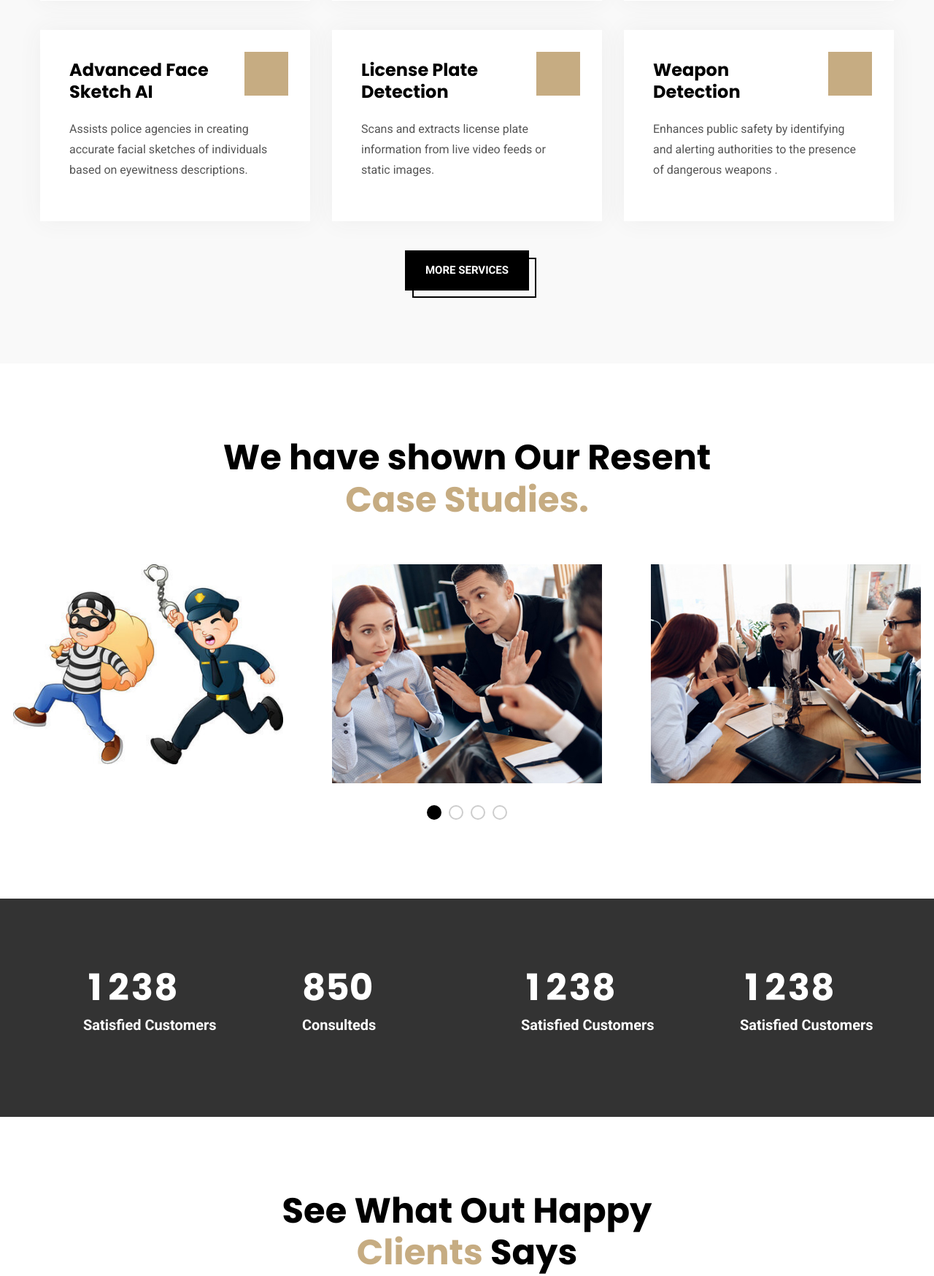
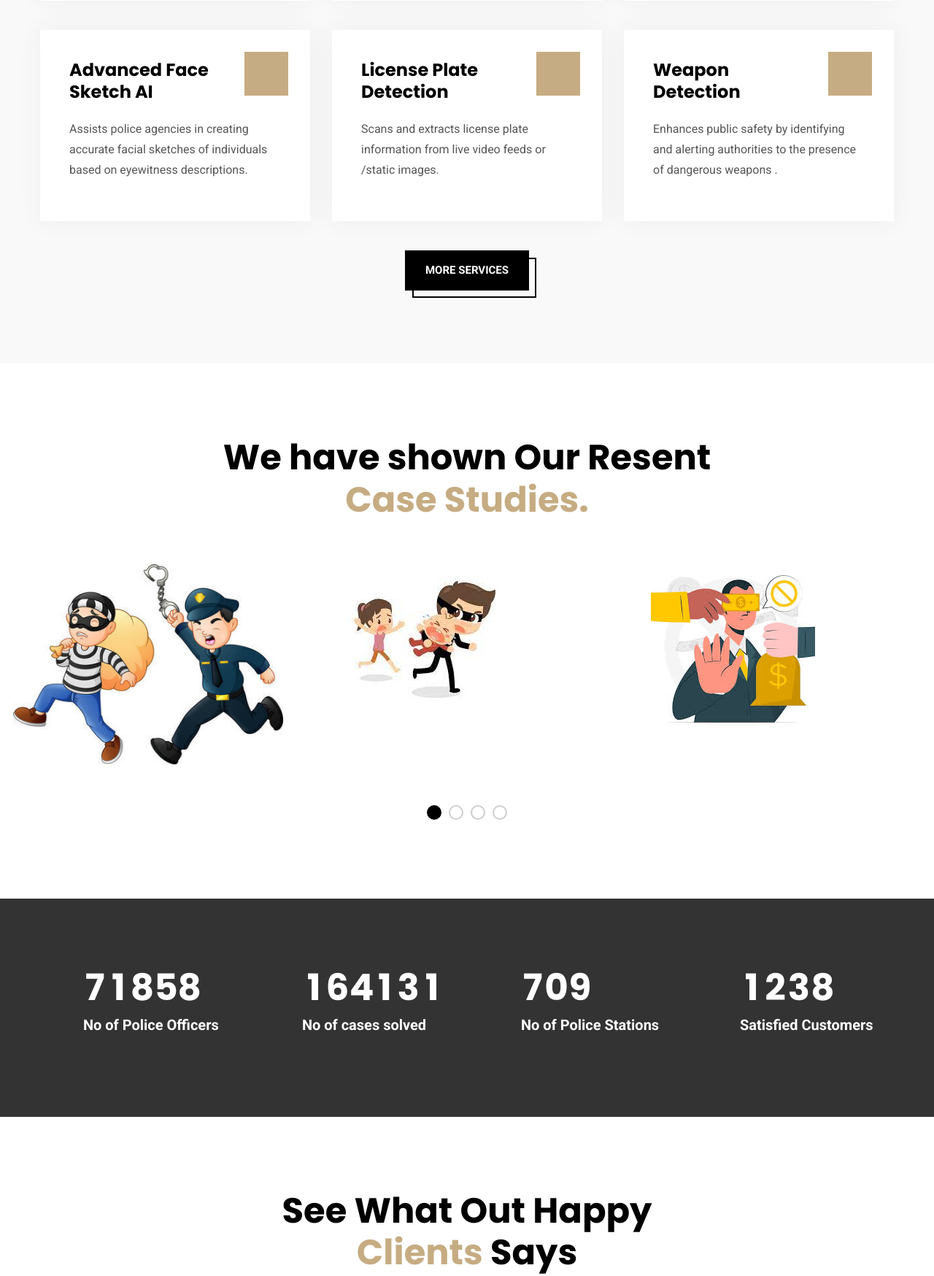
Before and after one commit to HARSHANKUMARHRK/RJPOLICE_HACK_1536_Pip-Install-TeamName_3, a Flask app: template templates/home.html in a window 1280 px wide. Shown: the part 2294-4042 px from the top of the page at 73% size. Run offline with Flask 3, Linux system fonts and the light colour scheme; the template is opened without the code that fills it, so the values that code supplies are empty; some libraries are stand-ins or nearby versions; some web fonts are replaced.

Commit message:
content added

```diff
--- a/templates/home.html
+++ b/templates/home.html
@@ -5,21 +5,21 @@
 <head>
 	<meta charset="UTF-8">
 	<title>Home Page 4</title>
-	<link rel="shortcut icon" href="static/img/logo/ficon.png" type="image/x-icon">
+	<link rel="shortcut icon" href="/static/img/logo/ficon.png" type="image/x-icon">
 	<meta name="author" content="themexriver">
 	<meta name="description" content="Rexlaw - Law Attorney HTML Template">
 	<meta name="keywords" content="	accountant, adviser, advocate, attorney, barrister, business, consultant, counsel, finance, justice, law, law firm, lawyer, legal, solicitor">
 	<!-- Mobile Specific Meta -->
 	<meta name="viewport" content="width=device-width, initial-scale=1">
 
-	<link rel="stylesheet" href="static/css/owl.carousel.css">
-	<link rel="stylesheet" href="static/css/fontawesome-all.css">
-	<link rel="stylesheet" href="static/css/animate.css">
-	<link rel="stylesheet" href="static/css/home-icon-4.css">
-	<link rel="stylesheet" href="static/css/bootstrap.min.css">
-	<link rel="stylesheet" href="static/css/video.min.css">
-	<link rel="stylesheet" href="static/css/odometer-theme-default.css">
-	<link rel="stylesheet" href="static/css/style.css">
+	<link rel="stylesheet" href="/static/css/owl.carousel.css">
+	<link rel="stylesheet" href="/static/css/fontawesome-all.css">
+	<link rel="stylesheet" href="/static/css/animate.css">
+	<link rel="stylesheet" href="/static/css/home-icon-4.css">
+	<link rel="stylesheet" href="/static/css/bootstrap.min.css">
+	<link rel="stylesheet" href="/static/css/video.min.css">
+	<link rel="stylesheet" href="/static/css/odometer-theme-default.css">
+	<link rel="stylesheet" href="/static/css/style.css">
 </head>
 
 <body>
@@ -46,7 +46,7 @@
 		<div class="header_main_menu_wrap clearfix">
 			<div class="container">
 				<div class="brand_logo float-left">
-					<a href="#"><img src="static/img/home-4/Rajasthan_Police.jpg" alt="logo"></a>
+					<a href="#"><img src="/static/img/home-4/Rajasthan_Police.jpg" alt="logo"></a>
 				</div>
 				<div class="rx_menu_item">
 					<nav class="rx_main_navigation ul-li">
@@ -97,7 +97,7 @@
 								<i class="fas fa-times"></i>
 							</div>
 							<div class="m-brand-logo text-center">
-								<a href="%21.html#"><img src="static/img/home-4/logo/logo1.png" alt=""></a>
+								<a href="%21.html#"><img src="/static/img/home-4/logo/logo1.png" alt=""></a>
 							</div>
 							<nav class="rx-mobile-main-navigation  clearfix ul-li">
 								<ul id="m-main-nav" class="navbar-nav text-capitalize clearfix">
@@ -139,7 +139,7 @@
 		<div id="slider_id" class="slider_style_four">
 			<div class="slider_content_wrap position-relative">
 				<div class="background_overlay"></div>
-				<div class="rx_slider_img img-zooming" data-background="static/img/home-4/slider/s1.jpg"></div>
+				<div class="rx_slider_img img-zooming" data-background="/static/img/home-4/slider/s1.jpg"></div>
 				<div class="container">
 					<div class="rx_slider_text_img_area position-relative">
 						<div class="rx_slider_text headline pera-content">
@@ -151,14 +151,14 @@
 							<a href="#">Our Expert Team</a>
 						</div>
 						<!-- <div class="rx_slider_side_img">
-							<img src="static/img/home-4/slider/s-side.png" alt="">
+							<img src="/static/img/home-4/slider/s-side.png" alt="">
 						</div> -->
 					</div>
 				</div>
 			</div>
 			<div class="slider_content_wrap position-relative">
 				<div class="background_overlay"></div>
-				<div class="rx_slider_img img-zooming" data-background="static/img/home-4/slider/s1.jpg"></div>
+				<div class="rx_slider_img img-zooming" data-background="/static/img/home-4/slider/s1.jpg"></div>
 				<div class="container">
 					<div class="rx_slider_text_img_area position-relative">
 						<div class="rx_slider_text headline pera-content">
@@ -170,14 +170,14 @@
 							<a href="#">Our Expert Team</a>
 						</div>
 						<!-- <div class="rx_slider_side_img">
-							<img src="static/img/home-4/slider/s-side.png" alt="">
+							<img src="/static/img/home-4/slider/s-side.png" alt="">
 						</div> -->
 					</div>
 				</div>
 			</div>
 			<div class="slider_content_wrap position-relative">
 				<div class="background_overlay"></div>
-				<div class="rx_slider_img img-zooming" data-background="static/img/home-4/slider/s1.jpg"></div>
+				<div class="rx_slider_img img-zooming" data-background="/static/img/home-4/slider/s1.jpg"></div>
 				<div class="container">
 					<div class="rx_slider_text_img_area position-relative">
 						<div class="rx_slider_text headline pera-content">
@@ -189,7 +189,7 @@
 							<a href="#">Our Expert Team</a>
 						</div>
 						<!-- <div class="rx_slider_side_img">
-							<img src="static/img/home-4/slider/s-side.png" alt="">
+							<img src="/static/img/home-4/slider/s-side.png" alt="">
 						</div> -->
 					</div>
 				</div>
@@ -254,7 +254,7 @@
 					<div class="col-lg-6 wow fadeInLeft" data-wow-delay="0ms" data-wow-duration="1000ms">
 						<div class="rx-about-award-img position-relative">
 							<div class="rx-about-img-wrap">
-								<img src="static/img/home-4/about/ab.jpg" alt="">
+								<img src="/static/img/home-4/about/ab.jpg" alt="">
 							</div>
 							<div class="rx-about-award-text">
 								<i class="fas fa-trophy"></i> <span>Experiences of 25+ years</span>
@@ -344,7 +344,7 @@
 						<div class="rx-practice-icon-text position-relative">
 							<div class="rx-practice-text headline">
 								<h3><a href="#">License Plate Detection</a></h3>
-								<p>Scans and extracts license plate information from live video feeds or static images.</p>
+								<p>Scans and extracts license plate information from live video feeds or /static images.</p>
 							</div>
 							<div class="rx-practice-icon text-center">
 								<i class="flaticon-crossed-arrows"></i>
@@ -385,7 +385,7 @@
 				<div class="rx-portfolio-innerbox position-relative">
 					<div class="rx-portfolio-border"></div>
 					<div class="rx-portfolio-img position-relative">
-						<img src="static/img/home-4/portfolio/thief.jpg" alt="">
+						<img src="/static/img/home-4/portfolio/thief.jpg" alt="">
 					</div>
 					<div class="rx-portfolio-text headline">
 						<span class="text-uppercase"><a href="#">Robbery</a></span>
@@ -398,7 +398,7 @@
 				<div class="rx-portfolio-innerbox position-relative">
 					<div class="rx-portfolio-border"></div>
 					<div class="rx-portfolio-img position-relative">
-						<img src="static/img/home-4/portfolio/prt2.jpg" alt="">
+						<img src="/static/img/home-4/portfolio/kidnapping.jpeg" alt="">
 					</div>
 					<div class="rx-portfolio-text headline">
 						<span class="text-uppercase"><a href="#">Violent Crimes</a></span>
@@ -411,7 +411,7 @@
 				<div class="rx-portfolio-innerbox position-relative">
 					<div class="rx-portfolio-border"></div>
 					<div class="rx-portfolio-img position-relative">
-						<img src="static/img/home-4/portfolio/prt3.jpg" alt="">
+						<img src="/static/img/home-4/portfolio/corruption.jpeg" alt="">
 					</div>
 					<div class="rx-portfolio-text headline">
 						<span class="text-uppercase"><a href="#">White-Collar Crimes</a></span>
@@ -424,7 +424,7 @@
 				<div class="rx-portfolio-innerbox position-relative">
 					<div class="rx-portfolio-border"></div>
 					<div class="rx-portfolio-img position-relative">
-						<img src="static/img/home-4/portfolio/prt4.jpg" alt="">
+						<img src="/static/img/home-4/portfolio/trafficing.jpeg" alt="">
 					</div>
 					<div class="rx-portfolio-text headline">
 						<span class="text-uppercase"><a href="#">Drug Offenses</a></span>
@@ -437,7 +437,7 @@
 				<div class="rx-portfolio-innerbox position-relative">
 					<div class="rx-portfolio-border"></div>
 					<div class="rx-portfolio-img position-relative">
-						<img src="static/img/home-4/portfolio/prt5.jpg" alt="">
+						<img src="/static/img/home-4/portfolio/prt5.jpg" alt="">
 					</div>
 					<div class="rx-portfolio-text headline">
 						<span class="text-uppercase"><a href="#">Domestic Violence</a></span>
@@ -450,7 +450,7 @@
 				<div class="rx-portfolio-innerbox position-relative">
 					<div class="rx-portfolio-border"></div>
 					<div class="rx-portfolio-img position-relative">
-						<img src="static/img/home-4/portfolio/prt6.jpg" alt="">
+						<img src="/static/img/home-4/portfolio/prt6.jpg" alt="">
 					</div>
 					<div class="rx-portfolio-text headline">
 						<span class="text-uppercase"><a href="#">Cybercrimes</a></span>
@@ -463,7 +463,7 @@
 				<div class="rx-portfolio-innerbox position-relative">
 					<div class="rx-portfolio-border"></div>
 					<div class="rx-portfolio-img position-relative">
-						<img src="static/img/home-4/portfolio/prt7.jpg" alt="">
+						<img src="/static/img/home-4/portfolio/prt7.jpg" alt="">
 					</div>
 					<div class="rx-portfolio-text headline">
 						<span class="text-uppercase"><a href="#">Human Trafficking</a></span>
@@ -476,7 +476,7 @@
 				<div class="rx-portfolio-innerbox position-relative">
 					<div class="rx-portfolio-border"></div>
 					<div class="rx-portfolio-img position-relative">
-						<img src="static/img/home-4/portfolio/prt8.jpg" alt="">
+						<img src="/static/img/home-4/portfolio/prt8.jpg" alt="">
 					</div>
 					<div class="rx-portfolio-text headline">
 						<span class="text-uppercase"><a href="#">Environmental Crimes</a></span>
@@ -489,7 +489,7 @@
 				<div class="rx-portfolio-innerbox position-relative">
 					<div class="rx-portfolio-border"></div>
 					<div class="rx-portfolio-img position-relative">
-						<img src="static/img/home-4/portfolio/prt9.jpg" alt="">
+						<img src="/static/img/home-4/portfolio/prt9.jpg" alt="">
 					</div>
 					<div class="rx-portfolio-text headline">
 						<span class="text-uppercase"><a href="#">Traffic Violations</a></span>
@@ -502,7 +502,7 @@
 				<div class="rx-portfolio-innerbox position-relative">
 					<div class="rx-portfolio-border"></div>
 					<div class="rx-portfolio-img position-relative">
-						<img src="static/img/home-4/portfolio/prt10.jpg" alt="">
+						<img src="/static/img/home-4/portfolio/prt10.jpg" alt="">
 					</div>
 					<div class="rx-portfolio-text headline">
 						<span class="text-uppercase"><a href="#">Social Issues</a></span>
@@ -515,7 +515,7 @@
 				<div class="rx-portfolio-innerbox position-relative">
 					<div class="rx-portfolio-border"></div>
 					<div class="rx-portfolio-img position-relative">
-						<img src="static/img/home-4/portfolio/prt10.jpg" alt="">
+						<img src="/static/img/home-4/portfolio/prt10.jpg" alt="">
 					</div>
 					<div class="rx-portfolio-text headline">
 						<span class="text-uppercase"><a href="#">Environmental Offenses</a></span>
@@ -528,7 +528,7 @@
 				<div class="rx-portfolio-innerbox position-relative">
 					<div class="rx-portfolio-border"></div>
 					<div class="rx-portfolio-img position-relative">
-						<img src="static/img/home-4/portfolio/prt10.jpg" alt="">
+						<img src="/static/img/home-4/portfolio/prt10.jpg" alt="">
 					</div>
 					<div class="rx-portfolio-text headline">
 						<span class="text-uppercase"><a href="#">Property Crimes</a></span>
@@ -547,7 +547,7 @@
 <!-- Start of Counter section
 	============================================= -->
 	<section id="rx-counter" class="rx-counter-section">
-		<div class="background_parallax background_position relative-position" data-background="static/img/home-4/slider/s1.jpg">
+		<div class="background_parallax background_position relative-position" data-background="/static/img/home-4/slider/s1.jpg">
 			<div class="background_overlay"></div>
 			<div class="container">
 				<div class="row">
@@ -557,8 +557,8 @@
 								<i class="far fa-thumbs-up"></i>
 							</div>
 							<div class="rx-counter-text pera-content">
-								<span class="odometer" data-count="1238">00</span>
-								<p>Satisfied Customers</p>
+								<span class="odometer" data-count="71858">00</span>
+								<p>No of Police Officers</p>
 							</div>
 						</div>
 					</div>
@@ -568,8 +568,8 @@
 								<i class="far fa-comment"></i>
 							</div>
 							<div class="rx-counter-text pera-content">
-								<span class="odometer" data-count="850">00</span>
-								<p>Consulteds</p>
+								<span class="odometer" data-count="164131">00</span>
+								<p>No of cases solved</p>
 							</div>
 						</div>
 					</div>
@@ -579,8 +579,8 @@
 								<i class="far fa-lightbulb"></i>
 							</div>
 							<div class="rx-counter-text pera-content">
-								<span class="odometer" data-count="1238">00</span>
-								<p>Satisfied Customers</p>
+								<span class="odometer" data-count="709">00</span>
+								<p>No of Police Stations</p>
 							</div>
 						</div>
 					</div>
@@ -615,7 +615,7 @@
 				<div id="rx-testimonial-slide-id" class="rx-testimonial-slider">
 					<div class="rx-testimonial-img-text">
 						<div class="rx-testimonial-img float-left position-relative">
-							<img src="static/img/home-4/testimonial/tst1.jpg" alt="">
+							<img src="/static/img/home-4/testimonial/tst1.jpg" alt="">
 							<span class="rx-testi-quote"><i class="fas fa-quote-right"></i></span>
 						</div>
 						<div class="rx-testimonial-text headline pera-content">
@@ -629,7 +629,7 @@
 					</div>
 					<div class="rx-testimonial-img-text">
 						<div class="rx-testimonial-img float-left position-relative">
-							<img src="static/img/home-4/testimonial/tst2.jpg" alt="">
+							<img src="/static/img/home-4/testimonial/tst2.jpg" alt="">
 							<span class="rx-testi-quote"><i class="fas fa-quote-right"></i></span>
 						</div>
 						<div class="rx-testimonial-text headline pera-content">
@@ -643,7 +643,7 @@
 					</div>
 					<div class="rx-testimonial-img-text">
 						<div class="rx-testimonial-img float-left position-relative">
-							<img src="static/img/home-4/testimonial/tst1.jpg" alt="">
+							<img src="/static/img/home-4/testimonial/tst1.jpg" alt="">
 							<span class="rx-testi-quote"><i class="fas fa-quote-right"></i></span>
 						</div>
 						<div class="rx-testimonial-text headline pera-content">
@@ -657,7 +657,7 @@
 					</div>
 					<div class="rx-testimonial-img-text">
 						<div class="rx-testimonial-img float-left position-relative">
-							<img src="static/img/home-4/testimonial/tst2.jpg" alt="">
+							<img src="/static/img/home-4/testimonial/tst2.jpg" alt="">
 							<span class="rx-testi-quote"><i class="fas fa-quote-right"></i></span>
 						</div>
 						<div class="rx-testimonial-text headline pera-content">
@@ -679,7 +679,7 @@
 <!-- Start of contact section
 	============================================= -->
 	<section id="rx-contact" class="rx-contact-section">
-		<div class="background_parallax background_position relative-position" data-background="static/img/home-4/c-bg.jpg">
+		<div class="background_parallax background_position relative-position" data-background="/static/img/home-4/c-bg.jpg">
 			<div class="background_overlay"></div>
 			<div class="container">
 				<div class="rx-contact-content">
@@ -690,7 +690,7 @@
 									<i class="fas fa-phone"></i>
 								</div>
 								<div class="rx-contact-text-wrap headline ul-li-block">
-									<h4>Free Consultion</h4>
+									<h4>Enquire us </h4>
 									<ul>
 										<li>
 											<i class="fas fa-map-marker-alt"></i>
@@ -711,7 +711,7 @@
 									<input type="text" name="name" placeholder="Name">
 									<input type="email" name="email" placeholder="Mail Address">
 									<input type="phone" name="phone" placeholder="Phone Number">
-									<textarea name="text" placeholder="Text..."></textarea>
+									<textarea name="text" placeholder="Compliant..."></textarea>
 									<button type="submit"><i class="fas fa-paper-plane"></i> Submit now</button>
 								</form>
 							</div>
@@ -737,11 +737,7 @@
 								About Us
 							</h3>
 							<div class="widget_footer_text">
-								Main practice areas of the firm include
-								Admiralty, Maritime and Ship Arrest,
-								Arbitration, Mediation and ADRs, Aviation Matters, Banking, Finance &amp; Investment, Capital Market, Commercial Litigation,
-								Commercial Transactions, International
-								Trade, Construction &amp; Engineering., Foreign Investment and Business Set-Up.
+								The Rajasthan Police, established in January 1951, has grown significantly over its 73-year history, facing and overcoming challenges such as dacoit threats and organized crime. With a mission to uphold the law, maintain peace, and ensure order, the force values bravery, justice, loyalty, and integrity. Committed to safeguarding life and property, preventing crime, and maintaining social order, the Rajasthan Police embraces modern tools like information technology and forensic science. Their slogan, "Sevarth Katibaddhta" सेवार्थ कटिबद्धता, reflects their dedication to service and unity.
 							</div>
 							<div class="footer_app_btn">
 								<a href="#!">Get An Appointment</a>
@@ -782,7 +778,7 @@
 							<div class="latest-blog-widget">
 								<div class="blog-img-content">
 									<div class="blog-img">
-										<img src="static/img/home-4/blog/bt1.jpg" alt="">
+										<img src="/static/img/home-4/blog/bt1.jpg" alt="">
 									</div>
 									<div class="blog-text headline">
 										<span class="blog-meta"><i class="fas fa-calendar-alt"></i> 12th June 2020</span>
@@ -793,7 +789,7 @@
 								<!-- /blog post -->
 								<div class="blog-img-content">
 									<div class="blog-img">
-										<img src="static/img/home-4/blog/bt2.jpg" alt="">
+										<img src="/static/img/home-4/blog/bt2.jpg" alt="">
 									</div>
 									<div class="blog-text headline">
 										<span class="blog-meta"><i class="fas fa-calendar-alt"></i> 12th June 2020</span>
@@ -804,7 +800,7 @@
 								<!-- /blog post -->
 								<div class="blog-img-content">
 									<div class="blog-img">
-										<img src="static/img/home-4/blog/bt3.jpg" alt="">
+										<img src="/static/img/home-4/blog/bt3.jpg" alt="">
 									</div>
 									<div class="blog-text headline">
 										<span class="blog-meta"><i class="fas fa-calendar-alt"></i> 12th June 2020</span>
@@ -815,7 +811,7 @@
 								<!-- /blog post -->
 								<div class="blog-img-content">
 									<div class="blog-img">
-										<img src="static/img/home-4/blog/bt4.jpg" alt="">
+										<img src="/static/img/home-4/blog/bt4.jpg" alt="">
 									</div>
 									<div class="blog-text headline">
 										<span class="blog-meta"><i class="fas fa-calendar-alt"></i> 12th June 2020</span>
@@ -848,7 +844,7 @@
 					</div>
 					<div class="col-lg-4 col-md-12">
 						<div class="footer_logo text-center">
-							<a href="index.html"><img src="static/img/home-4/logo/flogo-1.png" alt=""></a>
+							<a href="index.html"><img src="/static/img/home-4/logo/flogo-1.png" alt=""></a>
 						</div>
 					</div>
 					<div class="col-lg-4 col-md-12">
@@ -864,21 +860,21 @@
 	============================================= -->
 
 	<!-- For Js Library -->
-	<script src="static/js/jquery.min.js"></script>
-	<script src="static/js/bootstrap.min.js"></script>
-	<script src="static/js/popper.min.js"></script>
-	<script src="static/js/owl.carousel.min.js"></script>
-	<script src="static/js/jarallax.js"></script>
-	<script src="static/js/jquery.magnific-popup.min.js"></script>
-	<script src="static/js/appear.js"></script>
-	<script src="static/js/wow.min.js"></script>
-	<script src="static/js/circle-progress.js"></script>
-	<script src="static/js/parallax-scroll.js"></script>
-	<script src="static/js/jquery.counterup.min.js"></script>
-	<script src="static/js/waypoints.min.js"></script>
-	<script src="static/js/tilt.jquery.min.js"></script>
-	<script src="static/js/odometer.js"></script>
-	<script src="static/js/home-4.js"></script>
+	<script src="/static/js/jquery.min.js"></script>
+	<script src="/static/js/bootstrap.min.js"></script>
+	<script src="/static/js/popper.min.js"></script>
+	<script src="/static/js/owl.carousel.min.js"></script>
+	<script src="/static/js/jarallax.js"></script>
+	<script src="/static/js/jquery.magnific-popup.min.js"></script>
+	<script src="/static/js/appear.js"></script>
+	<script src="/static/js/wow.min.js"></script>
+	<script src="/static/js/circle-progress.js"></script>
+	<script src="/static/js/parallax-scroll.js"></script>
+	<script src="/static/js/jquery.counterup.min.js"></script>
+	<script src="/static/js/waypoints.min.js"></script>
+	<script src="/static/js/tilt.jquery.min.js"></script>
+	<script src="/static/js/odometer.js"></script>
+	<script src="/static/js/home-4.js"></script>
 </body>
 
 <!-- Mirrored from html.themexriver.com/rexlaw/index-4.html by HTTrack Website Copier/3.x [XR&CO'2014], Sun, 31 Dec 2023 18:58:04 GMT -->
--- a/templates/login.html
+++ b/templates/login.html
@@ -32,7 +32,7 @@ body {
   flex: 1;
   background-color: black;
   transition: 1s;
-  background-image: url('static/img/Rajasthan_Police_Logo.png');
+  background-image: url('/static/img/Rajasthan_Police_Logo.png');
   background-size: cover;
   background-repeat: no-repeat;
   background-position: center;
```
Also changed, not shown: static/img/home-4/portfolio/corruption.jpeg (added), static/img/home-4/portfolio/kidnap.jpeg (added), static/img/home-4/portfolio/kidnapping.jpeg (added), static/img/home-4/portfolio/trafficing.jpeg (added).
